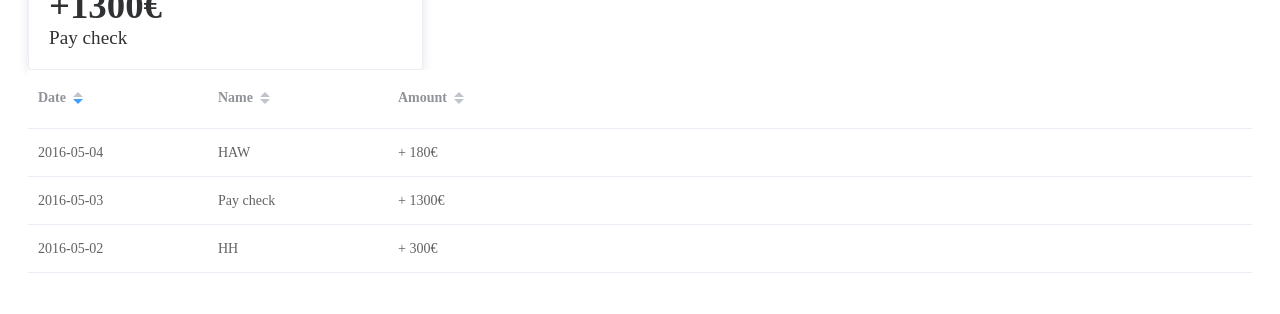
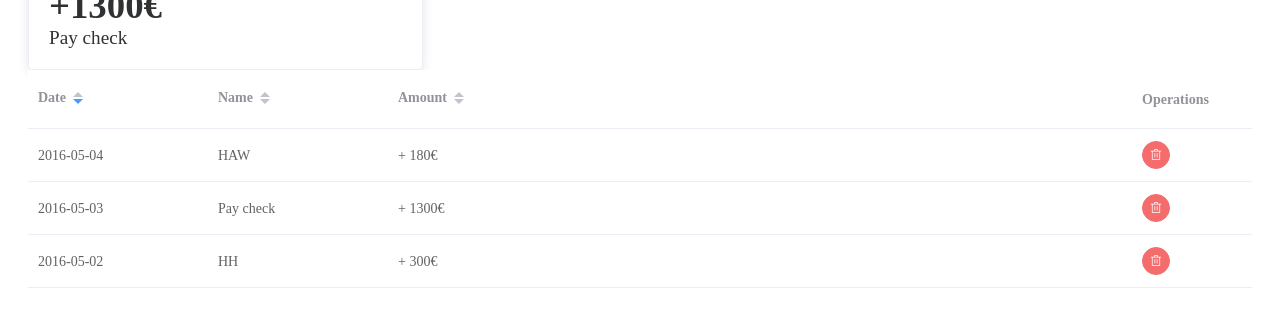
Before and after one commit to SebGrd/budgetmanager, a Vue app: page /incomes in a window 1280 px wide. Shown: the part 386-700 px from the top of the page. Built offline with nearby package versions, Linux system fonts and the light colour scheme.

Commit message:
:sparkles: Added the deletion of an income

```diff
--- a/src/components/incomes/incomesTable.vue
+++ b/src/components/incomes/incomesTable.vue
@@ -21,11 +21,24 @@
         :formatter="amountFormatter"
         sortable>
     </el-table-column>
+    <el-table-column
+        fixed="right"
+        label="Operations"
+        width="120">
+      <template slot-scope="{ row }">
+        <el-button
+            icon="el-icon-delete"
+            type="danger"
+            size="mini"
+            circle
+            @click="delIncome(row.id)"></el-button>
+      </template>
+    </el-table-column>
   </el-table>
 </template>
 
 <script>
-import {mapGetters} from "vuex";
+import {mapActions, mapGetters} from "vuex";
 
 export default {
   name: "IncomesTable",
@@ -35,8 +48,14 @@ export default {
     ])
   },
   methods: {
+    ...mapActions([
+        'deleteIncome'
+    ]),
     amountFormatter(object, row, value) {
       return `+ ${value.toString()}€`
+    },
+    delIncome(incomeId){
+      this.deleteIncome(incomeId);
     }
   },
 }
--- a/src/store/index.js
+++ b/src/store/index.js
@@ -50,11 +50,17 @@ export const store = new Vuex.Store({
       }
       commit('addIncome', {...income, id: state.incomes.length});
     },
+    deleteIncome({ commit, state }, incomeId) {
+      const index = state.incomes.findIndex((income) => income.id === incomeId)
+      state.incomes.splice(index, 1);
+      commit('setIncomes', state.incomes);
+    },
   },
   modules: {
   }
 })
 
 store.subscribe((mutation, state) => {
+  console.log('x')
   localStorage.setItem('store', JSON.stringify(state));
 });
```
